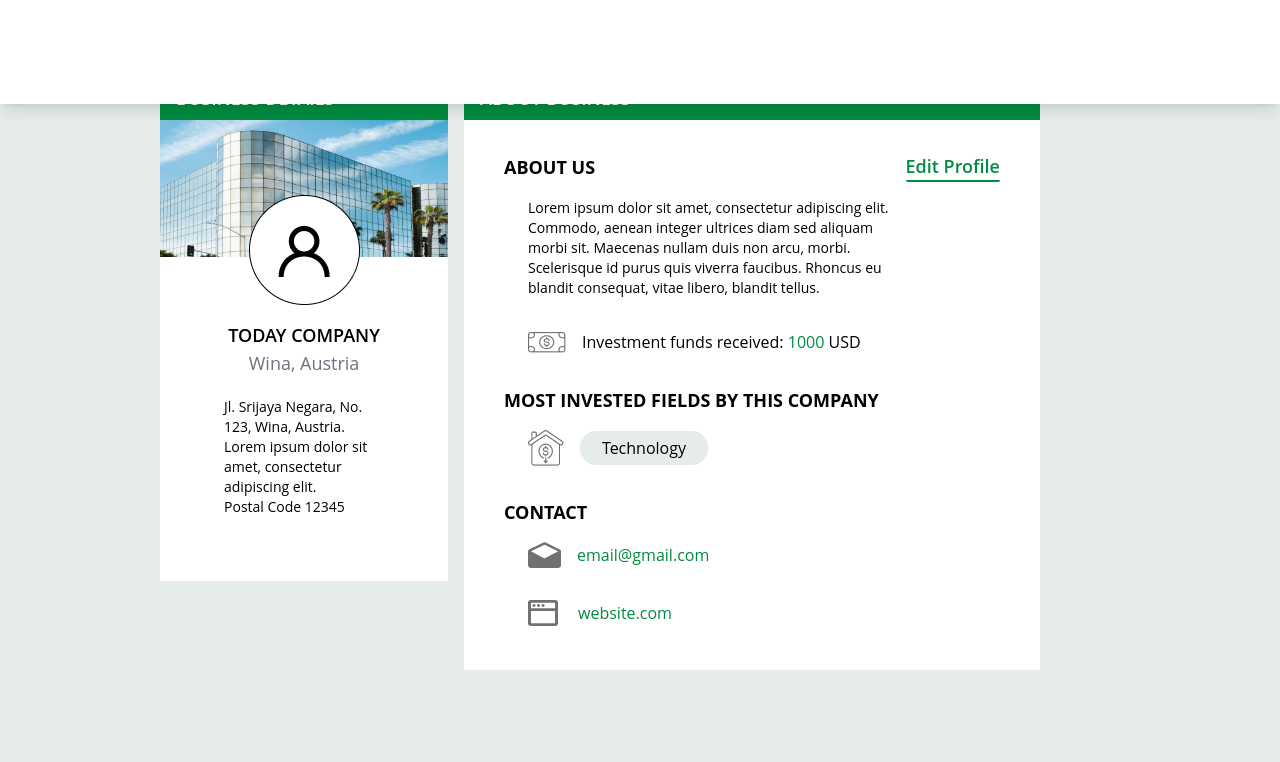
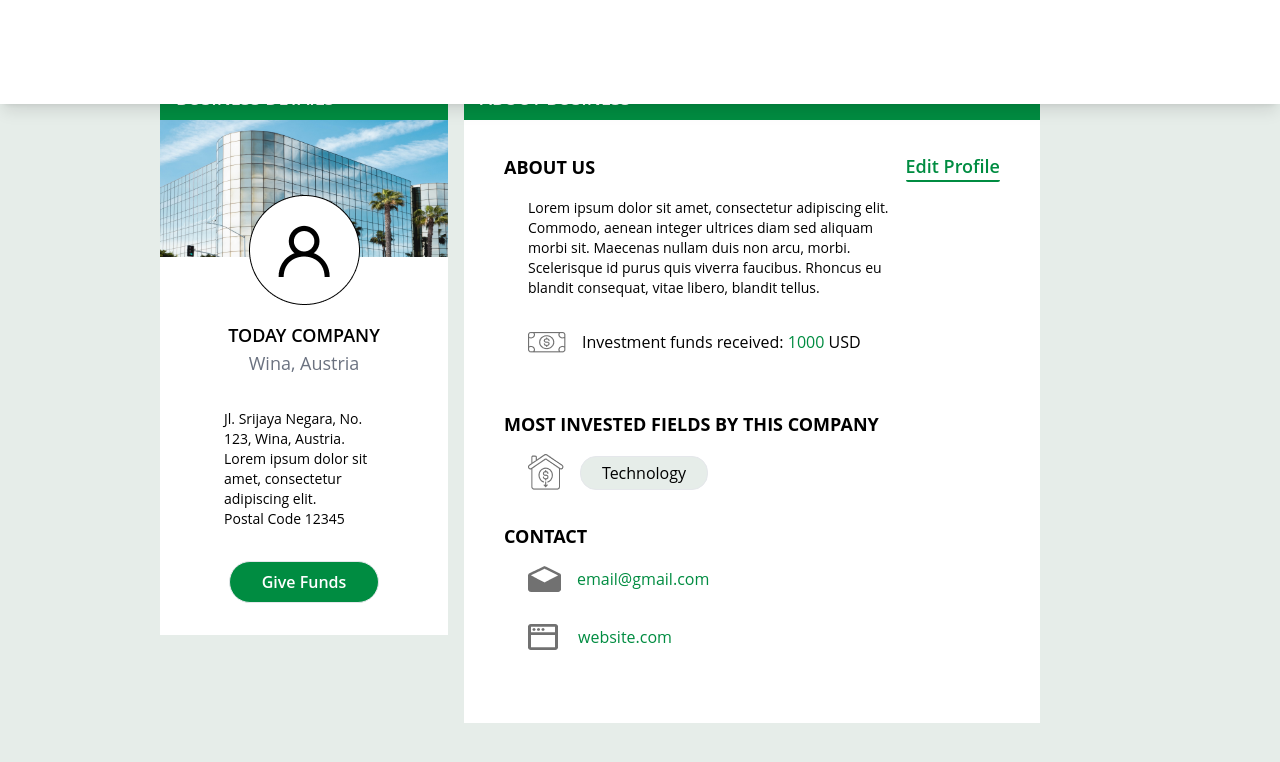
Before and after one commit to aziemp66/Google-Solution-Project, a React (Create React App) app in the folder client/: page /profileinvestment in a window 1280 px wide. Shown: the top 762 px of the page. Built offline with nearby package versions, Linux system fonts and the light colour scheme.

Commit message:
Static profile Investment Page

```diff
--- a/client/src/components/ProfileInvestment/About.js
+++ b/client/src/components/ProfileInvestment/About.js
@@ -30,13 +30,13 @@ function About() {
                         </div>
                     </div>
                 </div>
-                <div className="flex flex-col items-start w-full pt-8 px-10 bg-white ">
+                <div className="flex flex-col items-start w-full pt-14 px-10 bg-white ">
                     <div className="flex flex-col gap-4">
                         <div className="flex flex-row items-center justify-start">
                             <h3 className="font-bold text-lg 2xl:text-xl">MOST INVESTED FIELDS BY THIS COMPANY</h3>
                         </div>
                         <div className="flex flex-col pl-6 w-full gap-8">
-                            <div className="flex flex-row items-center gap-4">
+                            <div className="flex flex-row items-end gap-4">
                                 <div>
                                     <img src="./assets/icon/home.png" alt="" />
                                 </div>
@@ -49,7 +49,7 @@ function About() {
                         </div>
                     </div>
                 </div>
-                <div className="flex flex-col items-start w-full pt-8 pb-[2.75rem] px-10 bg-white ">
+                <div className="flex flex-col items-start w-full pt-8 pb-[4.54em] px-10 bg-white ">
                     <div className="flex flex-col gap-4">
                         <div className="flex flex-row items-center justify-start">
                             <h3 className="font-bold text-lg 2xl:text-xl">CONTACT</h3>
--- a/client/src/components/ProfileInvestment/Details.js
+++ b/client/src/components/ProfileInvestment/Details.js
@@ -12,7 +12,7 @@ function Details() {
                     <img src="/assets/companyProfile.png" alt="companyProfile" srcset="" />
                 </div>
             </div>
-            <div className="flex flex-col justify-center gap-5 px-16 py-16 bg-white ">
+            <div className="flex flex-col justify-center gap-8 px-16 pt-16 pb-8 bg-white ">
                 <div className="text-center">
                     <h3 className="font-semibold text-lg 2xl:text-xl">TODAY COMPANY</h3>
                     <p className="font-normal text-lg 2xl:text-lg text-gray-500">Wina, Austria</p>
@@ -22,6 +22,9 @@ function Details() {
                     <p className="font-normal text-sm 2xl:text-base">Lorem ipsum dolor sit amet, consectetur adipiscing elit.</p>
                     <p className="font-normal text-sm 2xl:text-base">Postal Code <span>12345</span></p>
                 </div>
+                <div className="mx-auto">
+                    <button type="button" className="border-[1px] border-solid rounded-full px-8 py-2 bg-[#008C41] text-white font-semibold">Give Funds</button>
+                </div>
             </div>
         </div>
     );
```
